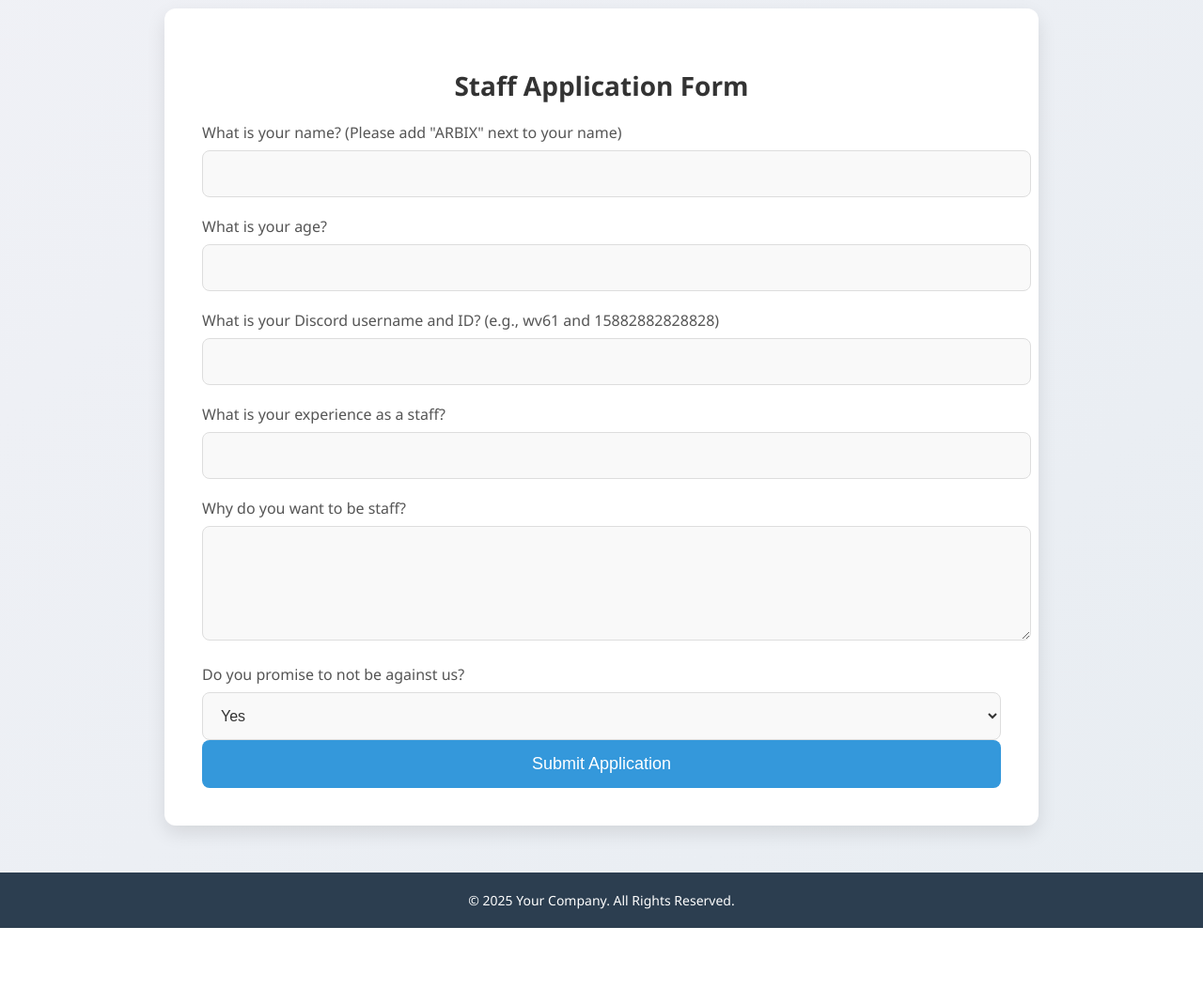
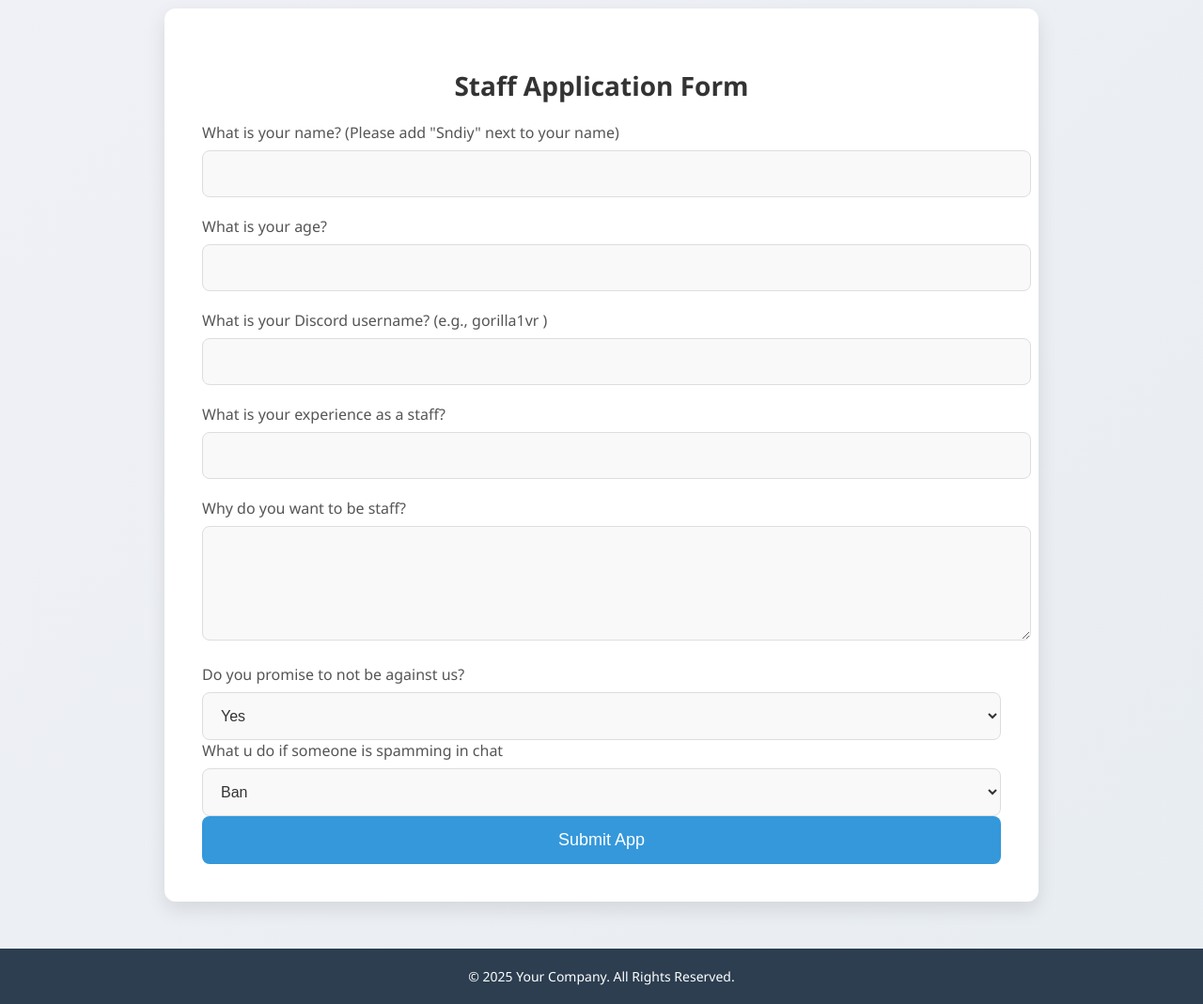
Before and after one commit to antony25333234465/staff-app, a plain HTML site: page index.html in a window 1280 px wide. Shown: the part 160-1229 px from the top of the page at 94% size. Before the commit the page ends 1148 px from the top, so only its background shows below. Drawn offline with Linux system fonts and the light colour scheme.

Commit message:
Update index.html

```diff
--- a/index.html
+++ b/index.html
@@ -181,7 +181,7 @@
         <h2>Staff Application Form</h2>
         <form action="#" method="POST">
             <div class="form-group">
-                <label for="full-name">What is your name? (Please add "ARBIX" next to your name)</label>
+                <label for="full-name">What is your name? (Please add "Sndiy" next to your name)</label>
                 <input type="text" id="full-name" name="full-name" required>
             </div>
 
@@ -191,7 +191,7 @@
             </div>
 
             <div class="form-group">
-                <label for="phone">What is your Discord username and ID? (e.g., wv61 and 15882882828828)</label>
+                <label for="phone">What is your Discord username? (e.g., gorilla1vr )</label>
                 <input type="text" id="username" name="username" required>
             </div>
 
@@ -209,9 +209,17 @@
                 <option value="yes">Yes</option>
                 <option value="no">No</option>
             </select>
+            <label for="spam">What u do if someone is spamming in chat</label>
+            <select id="spam" required>
+                <option value="ban">Ban</option>
+                <option value="kick">Kick</option>
+                <option value="mute">Mute</option>
+                <option value="warn">Warn</option>
+                <option value="nothing">Nothing</option>
+            </select>
 
 
-            <input type="submit" value="Submit Application">
+            <input type="submit" value="Submit App">
         </form>
         <div id="responseMessage"></div>
     </div>
```
